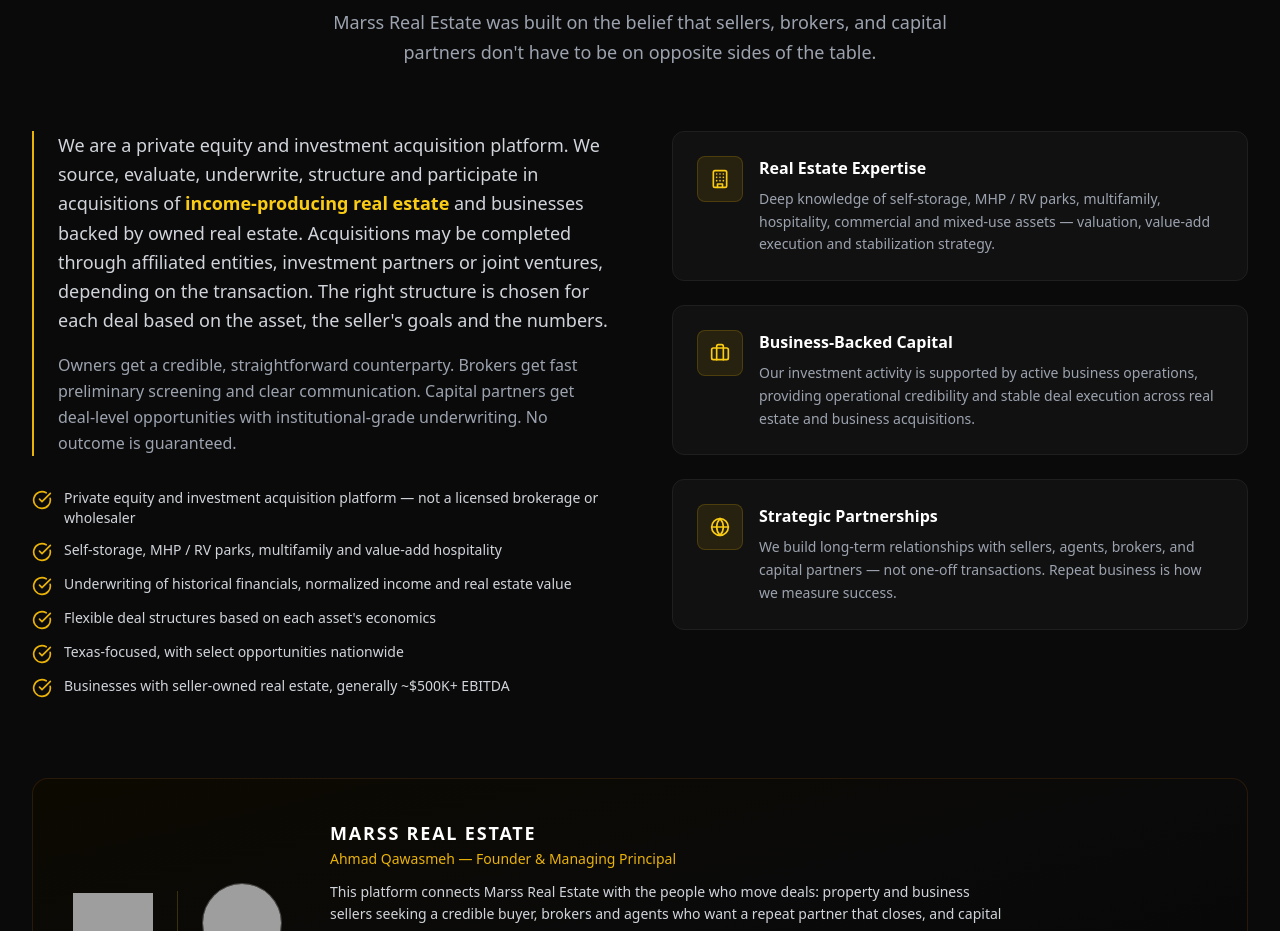
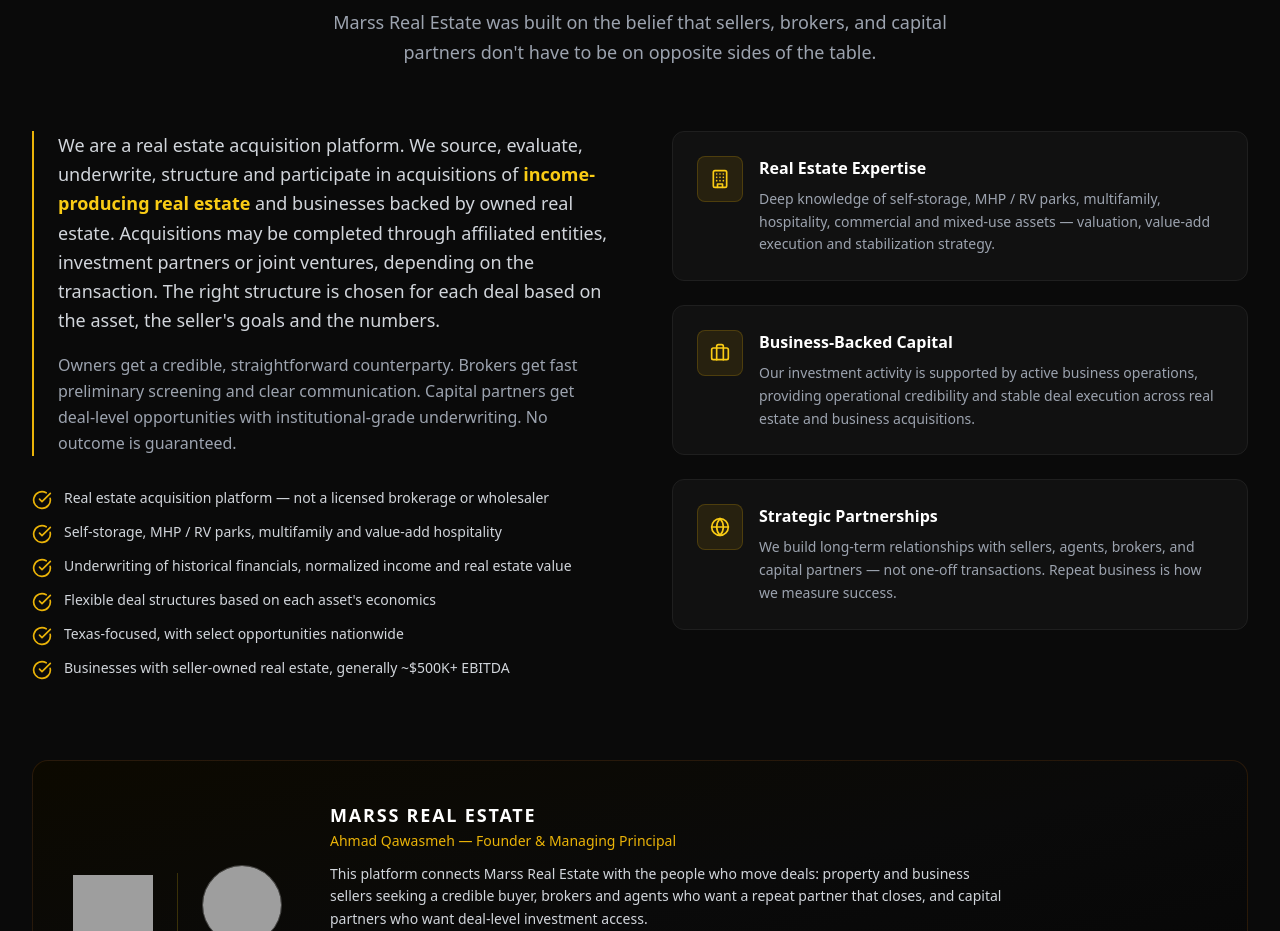
Before and after one commit to ahmadq55/marss-real-estate, a Next.js app: page / in a window 1280 px wide. Shown: the part 1201-2132 px from the top of the page. Built offline with nearby package versions, Linux system fonts and the light colour scheme; grey boxes are pictures that could not be loaded.

Commit message:
About: real estate acquisition platform (was private equity)

```diff
--- a/about.tsx
+++ b/about.tsx
@@ -5,7 +5,7 @@ import Image from "next/image";
 import { CheckCircle, Building, Briefcase, Globe, Linkedin, Facebook, Link as LinkIcon, ExternalLink } from "lucide-react";
 
 const credentials = [
-  "Private equity and investment acquisition platform — not a licensed brokerage or wholesaler",
+  "Real estate acquisition platform — not a licensed brokerage or wholesaler",
   "Self-storage, MHP / RV parks, multifamily and value-add hospitality",
   "Underwriting of historical financials, normalized income and real estate value",
   "Flexible deal structures based on each asset's economics",
@@ -31,7 +31,7 @@ export function About() {
         <div className="grid lg:grid-cols-2 gap-16 items-start mb-20">
           <motion.div initial={{ opacity: 0, x: -30 }} whileInView={{ opacity: 1, x: 0 }} viewport={{ once: true }} transition={{ duration: 0.7 }}>
             <div className="border-l-2 border-yellow-500 pl-6 mb-8">
-              <p className="text-gray-300 text-lg leading-relaxed mb-4">We are a private equity and investment acquisition platform. We source, evaluate, underwrite, structure and participate in acquisitions of <span className="text-yellow-400 font-semibold">income-producing real estate</span> and businesses backed by owned real estate. Acquisitions may be completed through affiliated entities, investment partners or joint ventures, depending on the transaction. The right structure is chosen for each deal based on the asset, the seller&apos;s goals and the numbers.</p>
+              <p className="text-gray-300 text-lg leading-relaxed mb-4">We are a real estate acquisition platform. We source, evaluate, underwrite, structure and participate in acquisitions of <span className="text-yellow-400 font-semibold">income-producing real estate</span> and businesses backed by owned real estate. Acquisitions may be completed through affiliated entities, investment partners or joint ventures, depending on the transaction. The right structure is chosen for each deal based on the asset, the seller&apos;s goals and the numbers.</p>
               <p className="text-gray-400 leading-relaxed">Owners get a credible, straightforward counterparty. Brokers get fast preliminary screening and clear communication. Capital partners get deal-level opportunities with institutional-grade underwriting. No outcome is guaranteed.</p>
             </div>
             <ul className="space-y-3">
```
